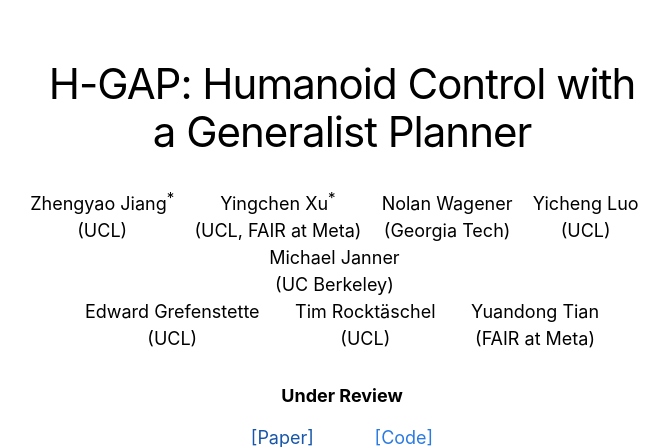
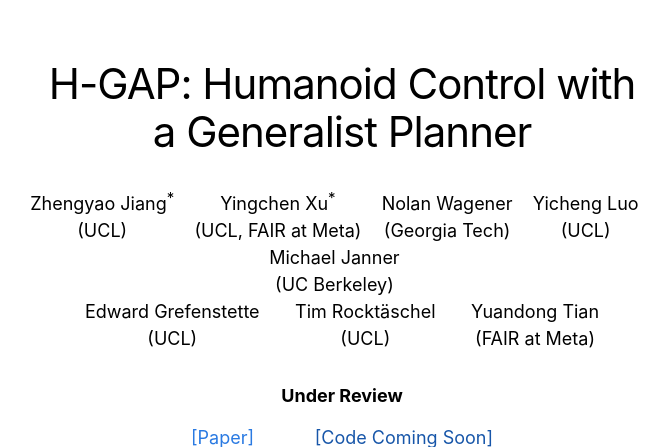
Before and after one commit to ycxuyingchen/ycxuyingchen.github.io, a Jekyll site: the page built from hgap.markdown, in a window 1280 px wide and 900 px high, cut to the strip 0-447 px from the top of the window. Shown: the whole strip, without its empty margins (298-967 px from the left). Built offline with Jekyll 4.4.1, drawn with Linux system fonts in a browser that asks for light colours.

Commit message:
update hgap

```diff
--- a/hgap.markdown
+++ b/hgap.markdown
@@ -79,8 +79,8 @@
 </h5>
 
 <center>
-	<a href="">[Paper]</a> &nbsp;&nbsp;&nbsp;&nbsp;&nbsp;&nbsp;&nbsp;&nbsp;&nbsp;&nbsp;
-<a href="https://github.com/ycxuyingchen/hgap">[Code]</a>
+	<a href="https://arxiv.org/abs/2312.02682">[Paper]</a> &nbsp;&nbsp;&nbsp;&nbsp;&nbsp;&nbsp;&nbsp;&nbsp;&nbsp;&nbsp;
+<a href="">[Code Coming Soon]</a>
 </center>
 
 <p align="center">
```
